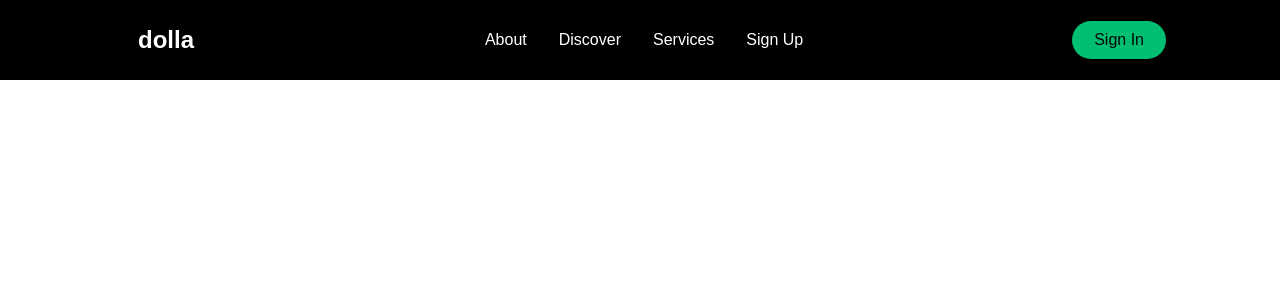
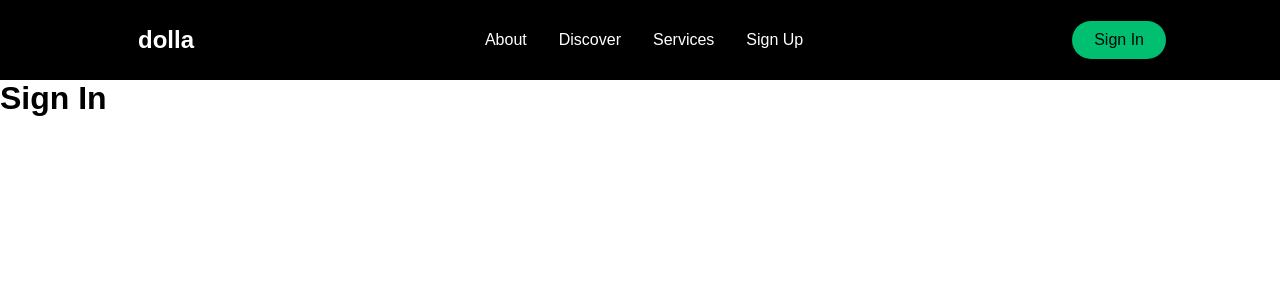
Before and after one commit to TomaszKlekner/dolla, a React (Create React App) app in the folder website/: page /sign-in in a window 1280 px wide. Shown: the top 300 px of the page. Built offline with nearby package versions, Linux system fonts and the light colour scheme.

Commit message:
Add Home and SignIn pages components

```diff
--- a/website/src/App.js
+++ b/website/src/App.js
@@ -1,13 +1,19 @@
 import "./App.css";
-import { BrowserRouter as Router } from "react-router-dom";
-import Sidebar from "./components/Sidebar";
-import NabBar from "./components/Navbar";
+import { BrowserRouter as Router, Switch, Route } from "react-router-dom";
+import Home from "./pages/Home";
+import SignIn from "./pages/SignIn";
 
 function App() {
   return (
     <Router>
-      <Sidebar />
-      <NabBar />
+      <Switch>
+        <Route path="/sign-in">
+          <SignIn />
+        </Route>
+        <Route path="/">
+          <Home />
+        </Route>
+      </Switch>
     </Router>
   );
 }
--- /dev/null
+++ b/website/src/pages/Home/index.js
@@ -0,0 +1,15 @@
+import React from "react";
+import Sidebar from "../../components/Sidebar";
+import NabBar from "../../components/Navbar";
+
+const Home = () => {
+  return (
+    <>
+      <Sidebar />
+      <NabBar />
+      <h1>Home</h1>
+    </>
+  );
+};
+
+export default Home;
--- /dev/null
+++ b/website/src/pages/SignIn/index.js
@@ -0,0 +1,15 @@
+import React from "react";
+import Sidebar from "../../components/Sidebar";
+import NabBar from "../../components/Navbar";
+
+const SignIn = () => {
+  return (
+    <>
+      <Sidebar />
+      <NabBar />
+      <h1>Sign In</h1>
+    </>
+  );
+};
+
+export default SignIn;
```
